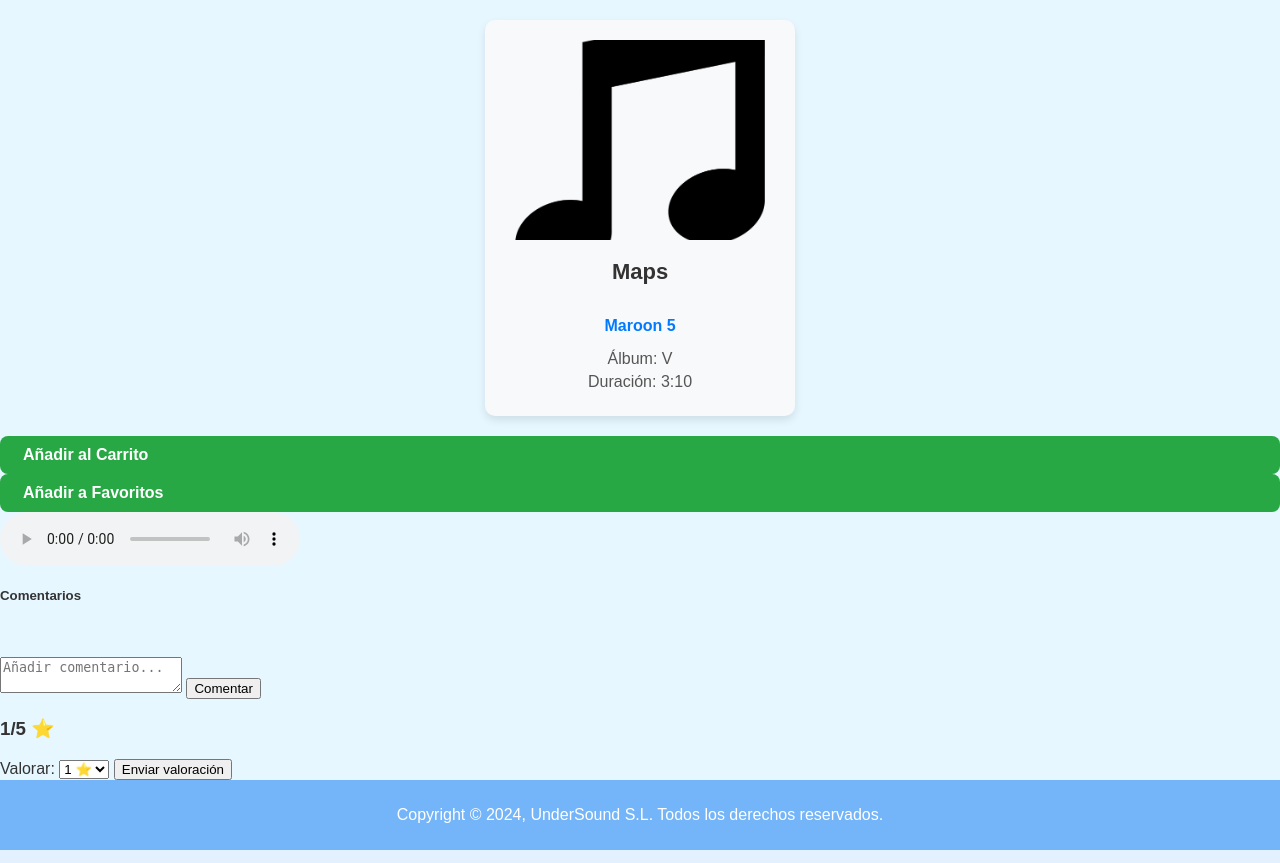
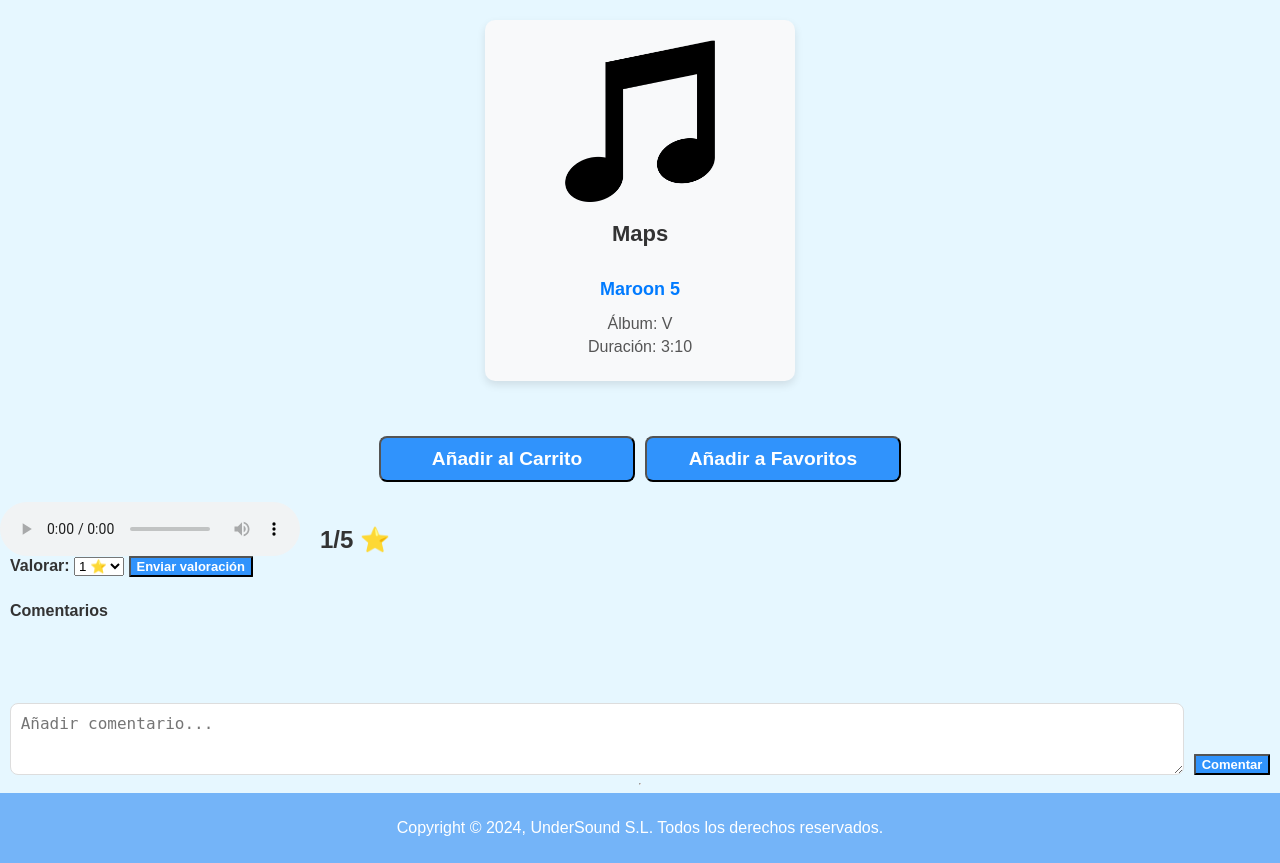
Before and after one commit to VictorNicolaiTellez/Proyecto_PI, a Flask app: page /songs/1 in a window 1280 px wide. Shown: the part 74-937 px from the top of the page. Run offline with Flask 3, Linux system fonts and the light colour scheme.

Commit message:
Cambios css y info songs y etc

```diff
--- a/static/css/styles.css
+++ b/static/css/styles.css
@@ -307,6 +307,7 @@
 
 .music-card_index:hover {
     transform: scale(1.05);
+    color: #0562c5;
     z-index: 2;
 }
 
@@ -492,7 +493,7 @@
 }
 
 .song-info_index img {
-    width: 100%; /* Imagen responsive */
+    width: 60%; /* Imagen responsive */
     max-height: 200px;
     object-fit: cover;
     border-radius: 10px;
@@ -508,6 +509,13 @@
     font-size: 16px;
     color: #555;
     margin: 5px 0;
+}
+
+.song-info_index a{
+    font-size: 18px;
+    font-weight: bold; /* Resaltar el artista */
+    text-decoration: none; /* Borrar subrayado */
+    color: #007bff;
 }
 
 .song-info_index p:first-of-type {
@@ -612,37 +620,102 @@
     background-color: #1e7e34;
 }
 
+.btn-cart{
+    background-color: #3093fc;
+    color: white;
+    border-radius: 8px;
+    padding: 10px 20px;
+    margin-top: 15px;
+    cursor: pointer;
+    font-size: larger;
+    font-weight: bold;
+    width: 20%;
+}
+
+.btn-cart:hover {
+    background-color: #0562c5;
+}
+
+.container{
+    display: flex;
+    justify-content: center;
+    gap: 10px;
+    margin-top: 20px;
+}
+
+.container-2{
+    display: flex;
+    justify-content:flex-start;
+    gap: 10px;
+    margin-top: 20px;
+}
 
 
-.btn-fav {
-    display: inline-flex;
-    align-items: center;
-    gap: 8px;
-    padding: 10px 15px;
-    border: none;
+h3.mt-3 {
+    font-size: 24px;
+    font-weight: bold;
+    margin-bottom: auto;
+    margin-left: 10px;
+}
+h4.mt-4{
+    font-weight: bold;
+    margin-top: 25px;
+    margin-left: 10px;
+}
+
+.bold-label{
+    font-weight: bold;
+    margin-left: 10px;
+}
+
+.form-control{
+    width: 90%;
+    height: 50px;
     border-radius: 8px;
+    border: 1px solid #ddd;
+    padding: 10px;
+    margin-top: 10px;
+    font-size: 16px;
+    color: #333;
+    resize: vertical;
+}
+
+.form-button{
+    margin-top: auto;
+    background: #3093fc;
+    color: white;
     cursor: pointer;
-    font-size: 16px;
+    font-size: small;
     font-weight: bold;
-    background-color: #ffcc00;
-    color: #333;
+    border-radius: 1px;
+
 }
-.btn-cart {
-    display: inline-flex;
-    align-items: center;
-    gap: 8px;
-    padding: 10px 15px;
-    border: none;
-    border-radius: 8px;
-    cursor: pointer;
-    font-size: 16px;
-    font-weight: bold;
-    background-color: #28a745;
-    color: white;
+
+.form-button:hover {
+    background-color: #0562c5;
 }
-.btn-fav:hover {
-    opacity: 0.8;
+
+.artist_index {
+    display:grid;
+    max-width: 350px; /* Limita el ancho del contenedor */
+    background-color: #f8f9fa; /* Fondo claro */
+    border-radius: 10px; /* Bordes redondeados */
+    box-shadow: 0 10px 20px rgba(0, 0, 0, 0.2); /* Sombra ligera */
+    padding: 20px;
+    text-align: start;
+    margin: 20px auto; /* Centrar */
+    font-family: 'Arial', sans-serif;
 }
-.btn-cart:hover {
-    opacity: 0.8;
+
+.artist_index a {
+    font-size: 18px;
+    font-weight: bold; /* Resaltar el artista */
+    text-decoration: none; /* Borrar subrayado */
+    color: #007bff;
 }
+
+.artist_index a:hover {
+    transform: scale(1.05);
+    color: #0562c5;
+    z-index: 2;
+}
--- a/templates/songs.html
+++ b/templates/songs.html
@@ -12,17 +12,42 @@
         <p>Duración: {{song.duration}}</p>
     </div>
 
+    <div class="container">
         <button class="btn btn-cart">
             <i class="fas fa-shopping-cart"></i> Añadir al Carrito
         </button> <button class="btn btn-cart">
             <i class="fas fa-shopping-cart"></i> Añadir a Favoritos
         </button>
+    </div>
+
+    <div class="col-md-4 text-center">
+
+        <div class="container-2">
             <audio controls class="mt-3">
                 <source src="{{ url_for('audio', filename=audio_filename) }}" type="audio/mp3">
                 Tu navegador no soporta el audio.
             </audio>
 
-    <h5 class="mt-4">Comentarios </h5><!--Comentarios ({{ comentarios|length }})-->
+            <!-- Media de valoraciones -->
+            <h3 class="mt-3"> {{ song.rank_time }}/5 ⭐</h3>
+        </div>
+
+
+        <!-- Botón de calificación -->
+        <form>
+            <label for="rating" class="bold-label">Valorar:</label>
+            <select name="rating" id="rating" class="form-select">
+                <option value="1">1 ⭐</option>
+                <option value="2">2 ⭐</option>
+                <option value="3">3 ⭐</option>
+                <option value="4">4 ⭐</option>
+                <option value="5">5 ⭐</option>
+            </select>
+            <button type="submit" class="form-button">Enviar valoración</button>
+        </form>
+    </div>
+
+    <h4 class="mt-4">Comentarios </h4><!--Comentarios ({{ comentarios|length }})-->
     <ul class="list-group">
        <!-- {% for comentario in comentarios %}-->
         <li class="list-group-item">
@@ -32,30 +57,14 @@
         <!-- {% endfor %} -->
     </ul>
 
+
+
     <!-- Formulario para añadir comentario -->
-    <form >
+    <form class="container">
         <textarea name="comentario" class="form-control" placeholder="Añadir comentario..." required></textarea>
-        <button type="submit" class="btn btn-primary mt-2">Comentar</button>
+        <button type="submit" class="form-button">Comentar</button>
     </form>
-
-    <div class="col-md-4 text-center">
-
-        <!-- Media de valoraciones -->
-        <h3 class="mt-3"> {{ song.rank_time }}/5 ⭐</h3>
-
-        <!-- Botón de calificación -->
-        <form>
-            <label for="rating">Valorar:</label>
-            <select name="rating" id="rating" class="form-select">
-                <option value="1">1 ⭐</option>
-                <option value="2">2 ⭐</option>
-                <option value="3">3 ⭐</option>
-                <option value="4">4 ⭐</option>
-                <option value="5">5 ⭐</option>
-            </select>
-            <button type="submit" class="btn btn-warning mt-2">Enviar valoración</button>
-        </form>
-    </div>
+    <hr>
 
 {% endblock %}
 
```
Also changed, not shown: templates/info_album.html (+32 -26 lines), templates/info_artist.html (+32 -27 lines), templates/info_cd.html (+30 -22 lines), templates/info_merch.html (+30 -22 lines), templates/info_vinil.html (+31 -22 lines). Lines whose indentation alone changed are shown as unchanged.
